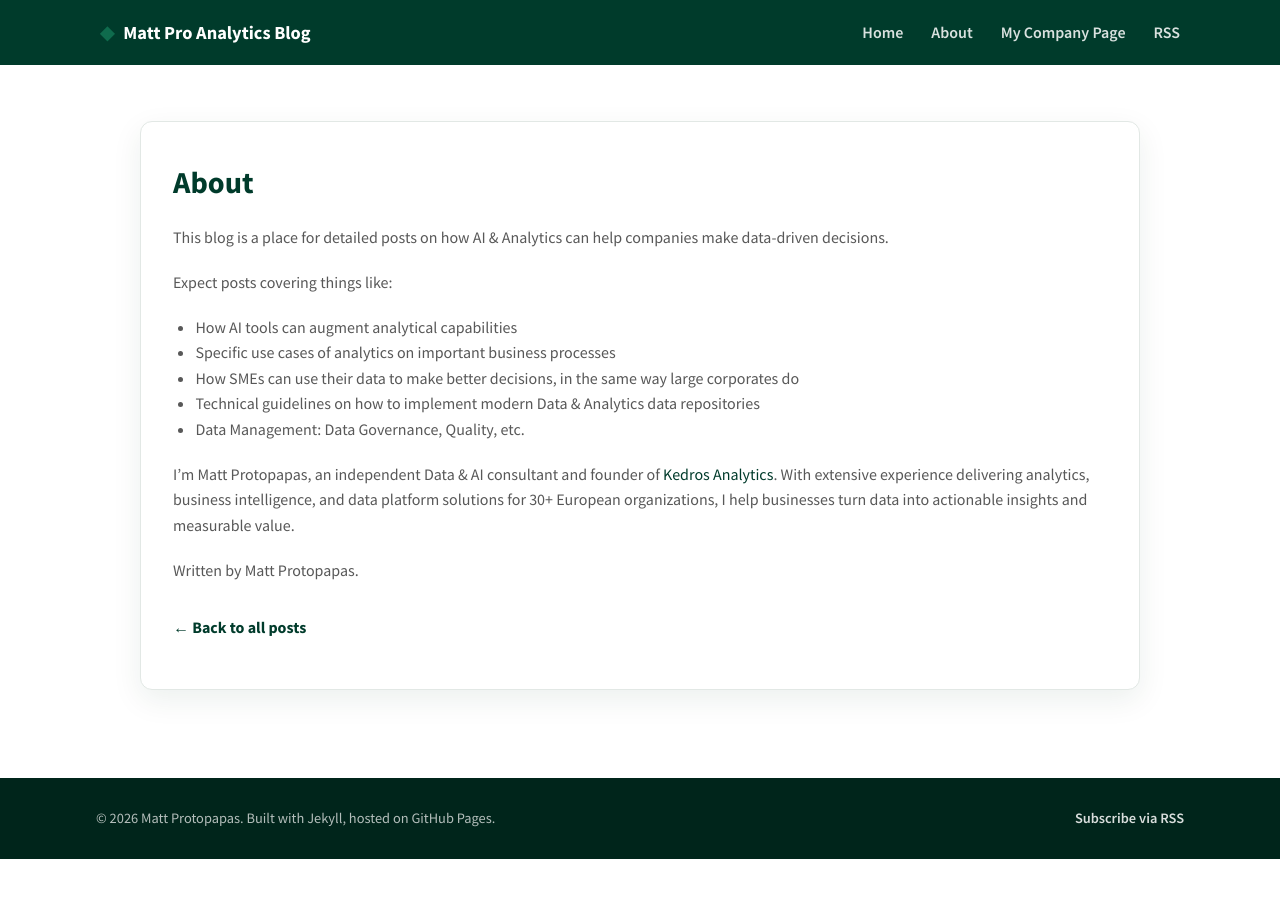
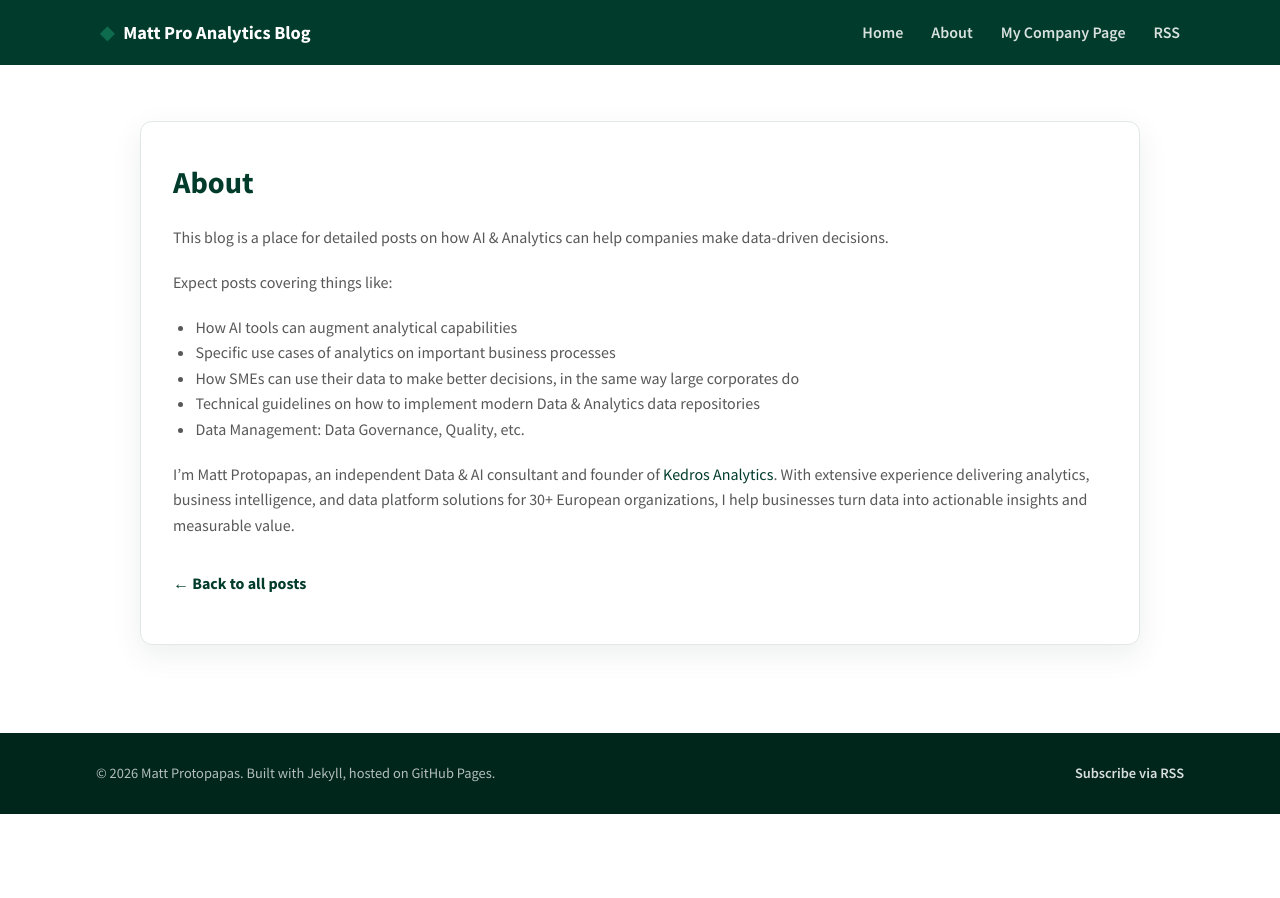
Before and after one commit to MattProtopapas/MattProtopapas.github.io, a Jekyll site: the page built from about.md, in a window 1280 px wide. Built offline with Jekyll 4.4.1, drawn with Linux system fonts in a browser that asks for light colours.

Commit message:
removed final sentence from About

```diff
--- a/about.md
+++ b/about.md
@@ -15,5 +15,3 @@ Expect posts covering things like:
 - Data Management: Data Governance, Quality, etc.
 
 I'm Matt Protopapas, an independent Data &amp; AI consultant and founder of [Kedros Analytics](https://kedros-analytics.github.io/). With extensive experience delivering analytics, business intelligence, and data platform solutions for 30+ European organizations, I help businesses turn data into actionable insights and measurable value.
-
-Written by {{ site.author }}.
```
